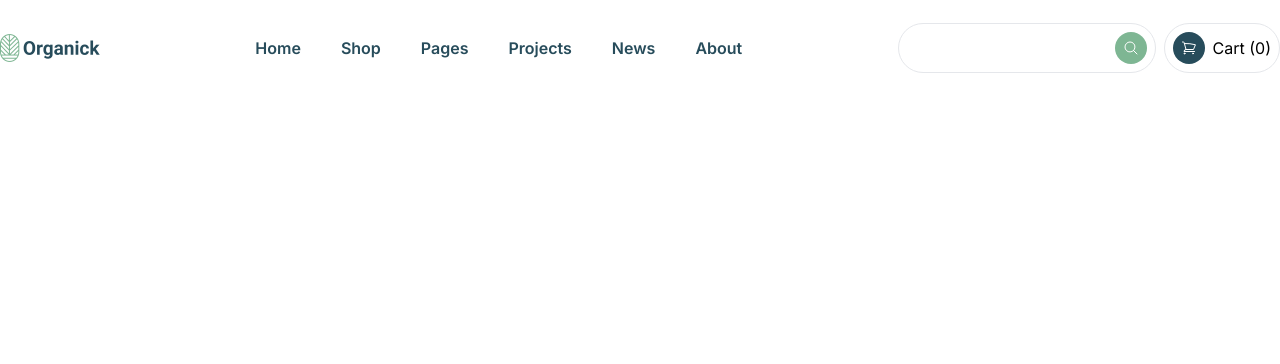
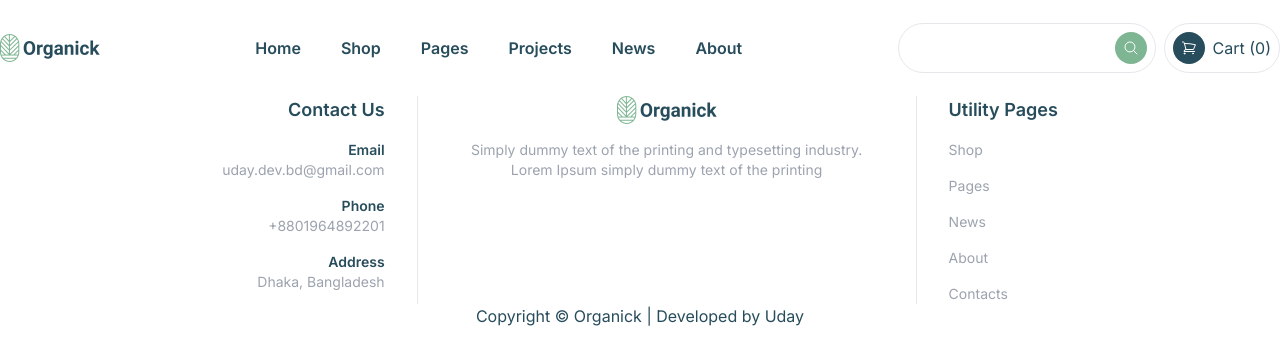
Before and after one commit to u-d-a-y-95/organick, a Next.js app: page / in a window 1280 px wide. Shown: the top 364 px of the page. Built offline with nearby package versions, Linux system fonts and the light colour scheme.

Commit message:
design footer

```diff
--- a/src/app/layout.tsx
+++ b/src/app/layout.tsx
@@ -1,6 +1,7 @@
 import Header from "@/components/layout/header";
 import "./globals.css";
 import { Inter } from "next/font/google";
+import Footer from "@/components/layout/footer";
 
 const inter = Inter({ subsets: ["latin"] });
 
@@ -16,9 +17,10 @@ export default function RootLayout({
 }) {
   return (
     <html lang="en">
-      <body className={`${inter.className} bg-white`}>
+      <body className={`${inter.className} bg-white text-primary`}>
         <Header />
         {children}
+        <Footer />
       </body>
     </html>
   );
--- /dev/null
+++ b/src/components/layout/footer.tsx
@@ -0,0 +1,50 @@
+import Image from "next/image";
+
+export default function Footer() {
+  return (
+    <div>
+      <div className="flex justify-center gap-8 text-sm text-gray-400">
+        <div className="text-right">
+          <p className="text-lg font-semibold text-primary">Contact Us</p>
+          <div className="mt-4">
+            <p className="font-semibold text-sm text-primary">Email</p>
+            <span className="text-sm">uday.dev.bd@gmail.com</span>
+          </div>
+          <div className="mt-4">
+            <p className="font-semibold text-sm text-primary">Phone</p>
+            <span className="">+8801964892201</span>
+          </div>
+          <div className="mt-4">
+            <p className="font-semibold text-sm text-primary">Address</p>
+            <span className="">Dhaka, Bangladesh</span>
+          </div>
+        </div>
+        <div className="w-[500px] border-l border-r px-8">
+          <div className="flex justify-center">
+            <Image width="100" height="100" src="/img/logo.png" alt="logo" />
+          </div>
+          <div className="mt-4">
+            <p className="text-center">
+              Simply dummy text of the printing and typesetting industry. Lorem
+              Ipsum simply dummy text of the printing
+            </p>
+          </div>
+          <div>{/* add social icons */}</div>
+        </div>
+        <div>
+          <p className="text-lg font-semibold text-primary">Utility Pages</p>
+          <ul className="mt-4 flex flex-col gap-4">
+            <li>Shop</li>
+            <li>Pages</li>
+            <li>News</li>
+            <li>About</li>
+            <li>Contacts</li>
+          </ul>
+        </div>
+      </div>
+      <div className="text-center">
+        Copyright © Organick | Developed by Uday
+      </div>
+    </div>
+  );
+}
--- a/src/components/layout/navbar.tsx
+++ b/src/components/layout/navbar.tsx
@@ -7,7 +7,7 @@ const navs = [
   },
   {
     label: "Shop",
-    url: "/",
+    url: "/shop",
   },
   {
     label: "Pages",
```
